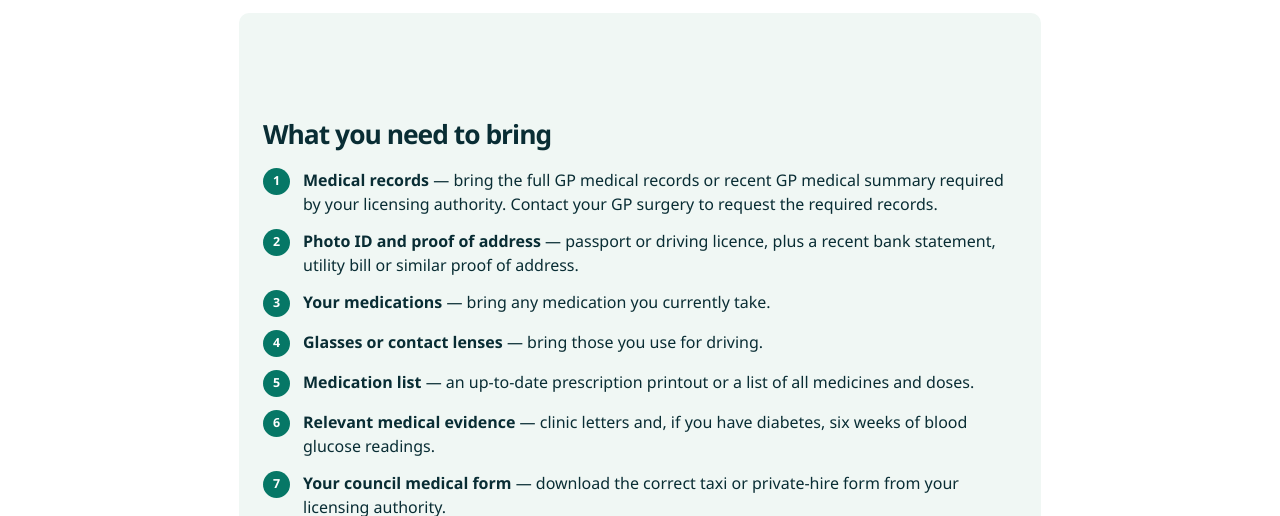
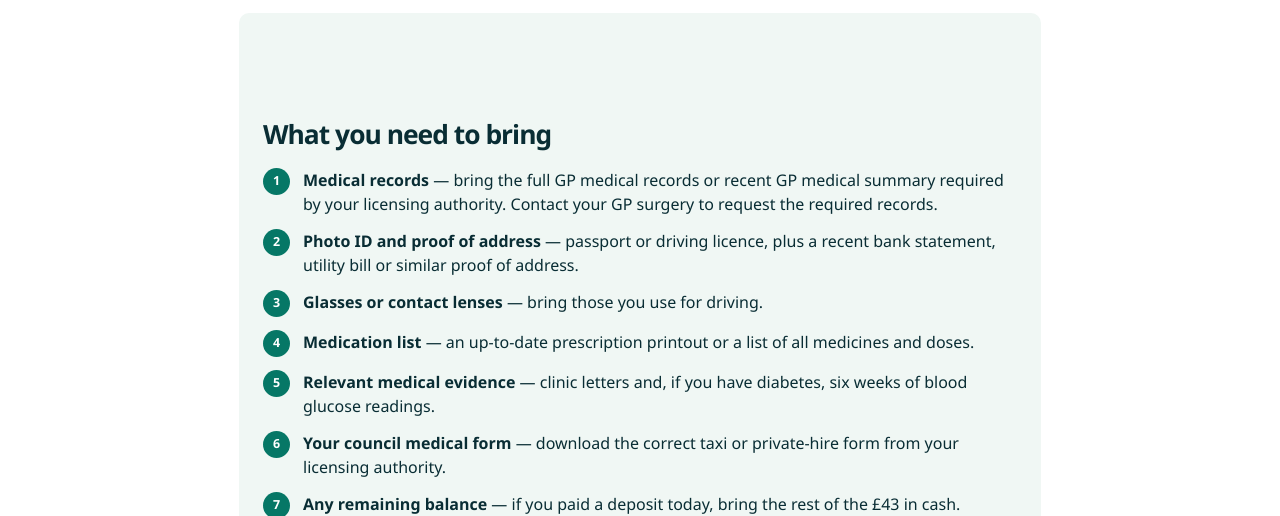
Before and after one commit to wejeriwej/drivermedicals, a website: page public/booking-success.html in a window 1280 px wide. Shown: the part 436-952 px from the top of the page. Drawn offline with Linux system fonts and the light colour scheme.

Commit message:
Fix booking email delivery and simplify checklist

```diff
--- a/public/booking-success.html
+++ b/public/booking-success.html
@@ -18,12 +18,11 @@
         <ol>
           <li><b>1</b><span><strong>Medical records</strong> — <span id="records-level">bring the full GP medical records or recent GP medical summary required by your licensing authority.</span> <span id="records-detail">Contact your GP surgery to request the required records.</span></span></li>
           <li><b>2</b><span><strong>Photo ID and proof of address</strong> — passport or driving licence, plus a recent bank statement, utility bill or similar proof of address.</span></li>
-          <li><b>3</b><span><strong>Your medications</strong> — bring any medication you currently take.</span></li>
-          <li><b>4</b><span><strong>Glasses or contact lenses</strong> — bring those you use for driving.</span></li>
-          <li><b>5</b><span><strong>Medication list</strong> — an up-to-date prescription printout or a list of all medicines and doses.</span></li>
-          <li><b>6</b><span><strong>Relevant medical evidence</strong> — clinic letters and, if you have diabetes, six weeks of blood glucose readings.</span></li>
-          <li><b>7</b><span><strong>Your council medical form</strong> — download the correct taxi or private-hire form from your licensing authority.</span></li>
-          <li><b>8</b><span><strong>Any remaining balance</strong> — <span id="remaining-balance">if you paid a deposit today, bring the rest of the £43 in cash.</span></span></li>
+          <li><b>3</b><span><strong>Glasses or contact lenses</strong> — bring those you use for driving.</span></li>
+          <li><b>4</b><span><strong>Medication list</strong> — an up-to-date prescription printout or a list of all medicines and doses.</span></li>
+          <li><b>5</b><span><strong>Relevant medical evidence</strong> — clinic letters and, if you have diabetes, six weeks of blood glucose readings.</span></li>
+          <li><b>6</b><span><strong>Your council medical form</strong> — download the correct taxi or private-hire form from your licensing authority.</span></li>
+          <li><b>7</b><span><strong>Any remaining balance</strong> — <span id="remaining-balance">if you paid a deposit today, bring the rest of the £43 in cash.</span></span></li>
         </ol>
       </section>
       <section class="success-records">
```
Also changed, not shown: server.js (+13 -8 lines).
